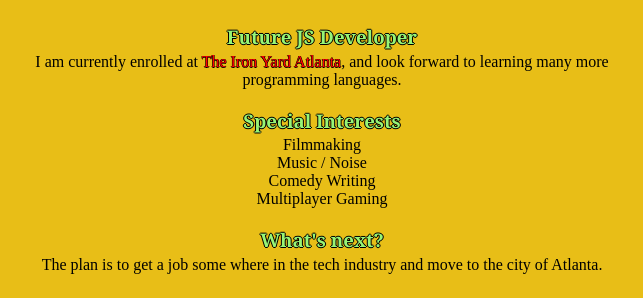
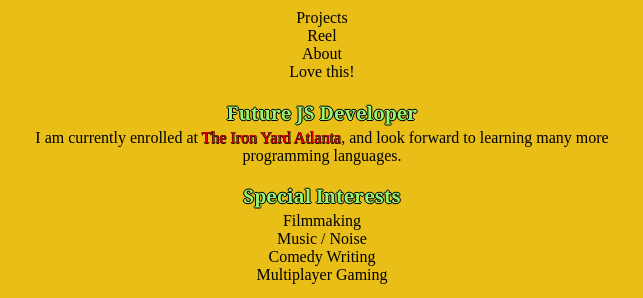
Before and after one commit to JSilvaJS/intro_to_git, a plain HTML site: page index.html in a window 1280 px wide. Shown: the part 366-664 px from the top of the page, without its empty margins (318-961 px from the left). Drawn offline with Linux system fonts and the light colour scheme.

Commit message:
Added a ul and li list before the Jonathan Silva name

```diff
--- a/index.html
+++ b/index.html
@@ -8,6 +8,12 @@
   <img class="JonPic" width="300" alt="a picture of Jonathan Silva" src="https://scontent-atl3-1.xx.fbcdn.net/hphotos-xaf1/v/t1.0-9/10253812_10101403070562367_1352133589621206958_n.jpg?oh=26ca8b5f56ccc4154065591c1e4f4be8&oe=57643BCA">
 
   <h1 class="myname"> Jonathan Silva </h1>
+  <ul>
+  	<li>Projects</li>
+  	<li>Reel</li>
+  	<li>About</li>
+  	<li>Love this!</li>
+  </ul>
 
   <h3>Future JS Developer</h3>
   <p>I am currently enrolled at <a href="https://www.theironyard.com/"> The Iron Yard Atlanta</a>, and look forward to learning many more programming languages.</p>
```
